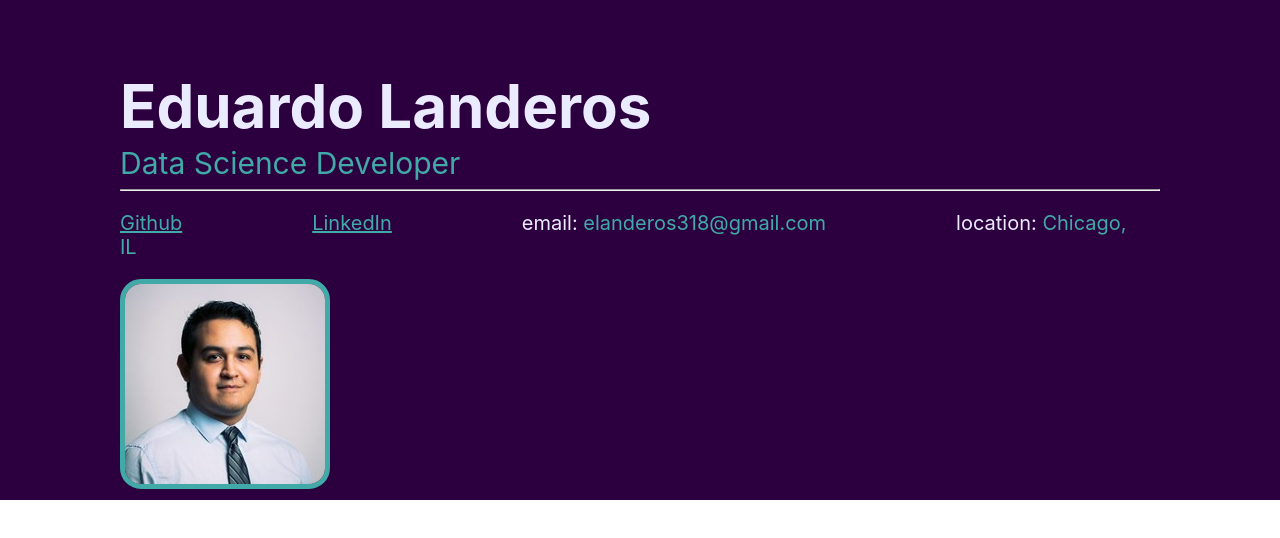
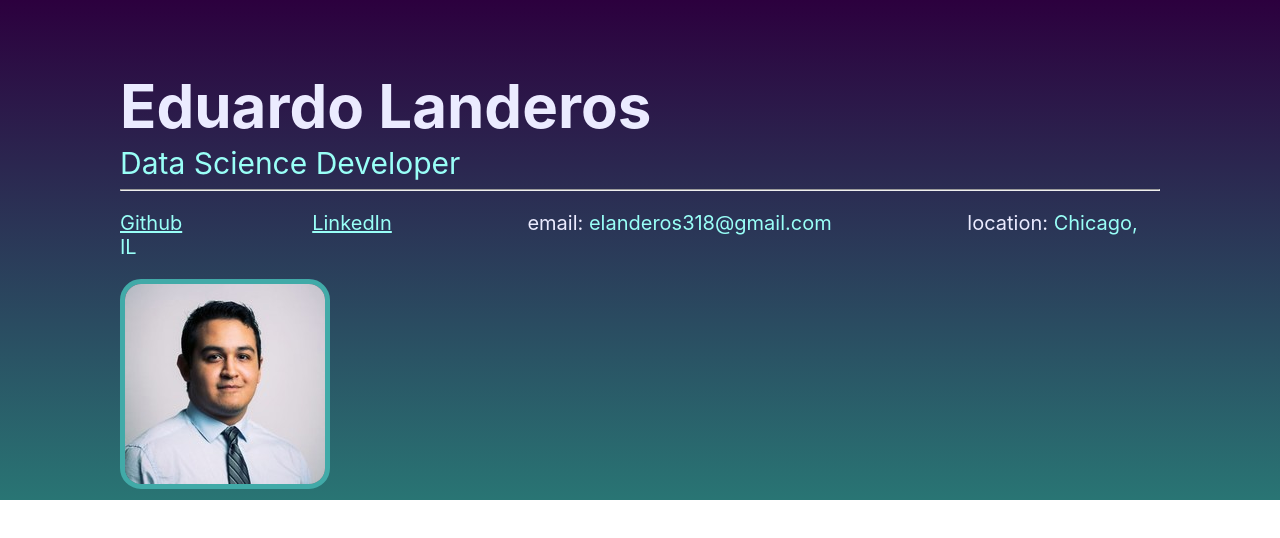
Before and after one commit to elanderos318/portfolio-website, a React (Create React App) app: page / in a window 1280 px wide. Shown: the top 538 px of the page. Built offline with nearby package versions, Linux system fonts and the light colour scheme.

Commit message:
adjusted header color settings

```diff
--- a/src/App.css
+++ b/src/App.css
@@ -31,15 +31,19 @@
     transform: rotate(360deg);
   }
 } */
+:root {
+  --lighter-turquoise: hsl(240deg, 100%, 96%);
+}
 
 a {
-  color: #41aaa8;
+  color: hsl(175deg, 100%, 80%);
 }
 
 .header {
   height: 500px;
   width: 100%;
-  background-color: #2c003e;
+  /* background-color: #2c003e; */
+  background: linear-gradient(180deg, #2c003e, #297574);
   color: hsl(240deg, 100%, 96%);
   position: relative;
 }
@@ -60,7 +64,7 @@ a {
   font-size: 30px;
   margin-top: 0px;
   margin-bottom: 0px;
-  color: #41aaa8;
+  color: hsl(175deg, 100%, 80%);
 }
 
 .profile-picture {
@@ -73,7 +77,7 @@ a {
 .header-contact {
   padding-left: 0px;
   font-size: 20px;
-  color: #41aaa8 !important;
+  color: hsl(175deg, 100%, 80%);
   /* font-weight: 100; */
   /* margin: 0px; */
 }
--- a/src/App.js
+++ b/src/App.js
@@ -50,10 +50,10 @@ function Header() {
             <a href="https://www.linkedin.com/in/eduardo-landeros-100a8612b/" target="_blank">LinkedIn</a>
           </li>
           <li>
-            <span style={contactStyle}>email: </span>{header.contact.email}
+            <span style={contactStyle}> email: </span>{header.contact.email}
           </li>
           <li>
-            <span style={contactStyle}>location: </span>Chicago, IL
+            <span style={contactStyle}> location: </span>Chicago, IL
           </li>
         </ul>
 
```
